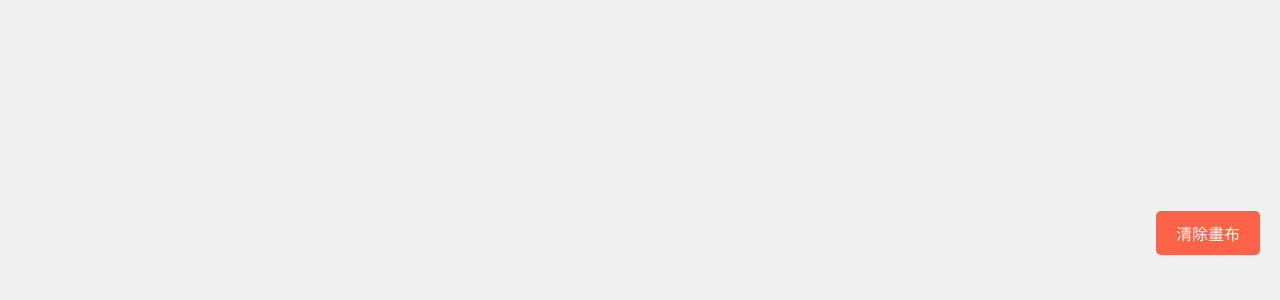
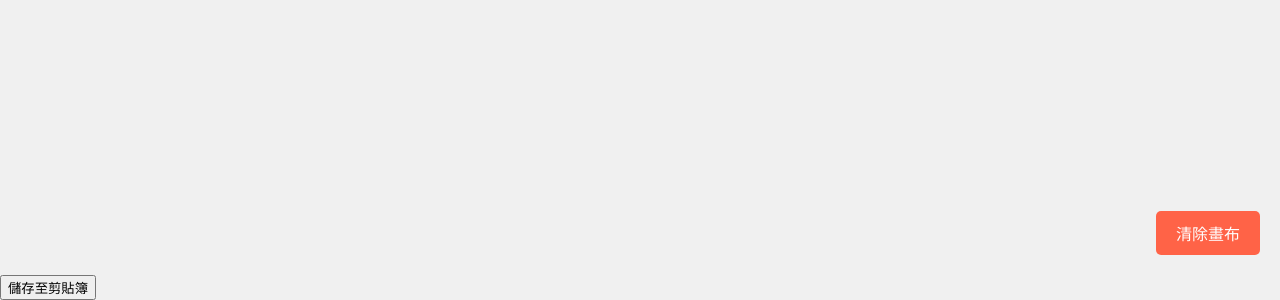
Before and after one commit to engine-sp/white-board, a plain HTML site: page dist/index.html in a window 1280 px wide. Shown: the part 525-825 px from the top of the page. Before the commit the page ends 800 px from the top, so only its background shows below. Drawn offline with Linux system fonts and the light colour scheme.

Commit message:
Update index.html

```diff
--- a/dist/index.html
+++ b/dist/index.html
@@ -5,14 +5,11 @@
   <meta name="viewport" content="width=device-width, initial-scale=1.0" />
   <title>white board</title>
   <link rel="stylesheet" href="./style.css">
-
 </head>
 <body>
-<!-- partial:index.partial.html -->
 <canvas id="canvas"></canvas>
     <button id="clearBtn">清除畫布</button>
-<!-- partial -->
-  <script  src="./script.js"></script>
-
+    <button id="saveBtn">儲存至剪貼簿</button>
+<script  src="./script.js"></script>
 </body>
 </html>
```
